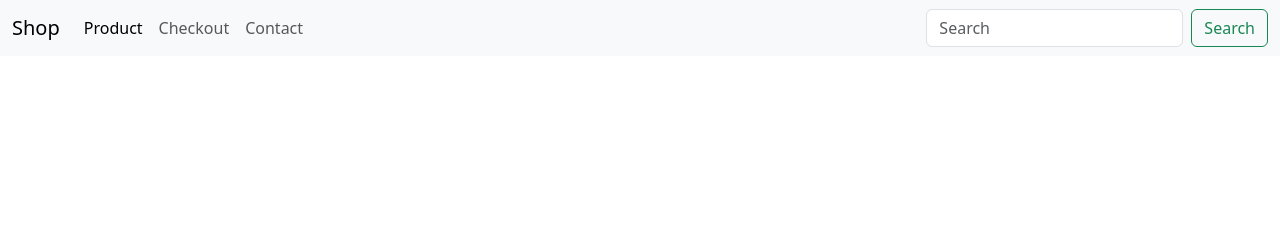
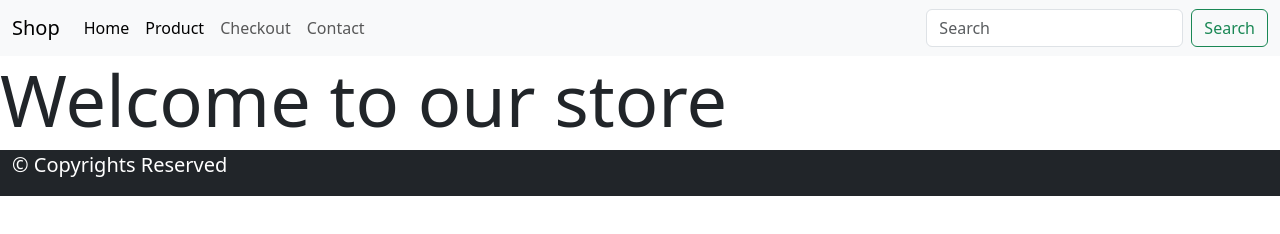
Before and after one commit to SiphoChris/shop, a plain HTML site: page html/about.html in a window 1280 px wide. Drawn offline with nearby package versions, Linux system fonts and the light colour scheme.

Commit message:
main and footer

```diff
--- a/html/about.html
+++ b/html/about.html
@@ -28,8 +28,12 @@
           <div class="collapse navbar-collapse" id="navbarSupportedContent">
             <ul class="navbar-nav me-auto mb-2 mb-lg-0">
               <li class="nav-item">
-                <a class="nav-link active" aria-current="page" href="./product.html">Product</a>
-              <!-- </li>
+                  <a class="nav-link active" aria-current="page" href="../index.html">Home</a>
+            </li>
+              <li class="nav-item">
+                  <a class="nav-link active" aria-current="page" href="./product.html">Product</a>
+            </li>
+                  <!--
               <li class="nav-item">
                 <a class="nav-link" href="./html/about.html">About</a>
               </li> -->
@@ -58,6 +62,16 @@
           </div>
         </div>
       </nav>
+      <main>
+        <div class="row">
+            <h2 class="display-2">Welcome to our store</h2>
+        </div>
+      </main>
+      <footer class="container-fluid bg-dark">
+        <div class="row">
+            <p class="lead text-white">&copy; Copyrights Reserved <span currentYear></span></p>
+        </div>
+      </footer>
 
     <!-- bootstrap link -->
     <script
```
Also changed, not shown: html/admin.html (+13 -0 lines), html/checkout.html (+13 -0 lines), html/contact.html (+13 -0 lines), html/product.html (+13 -0 lines), index.html (+10 -0 lines).
